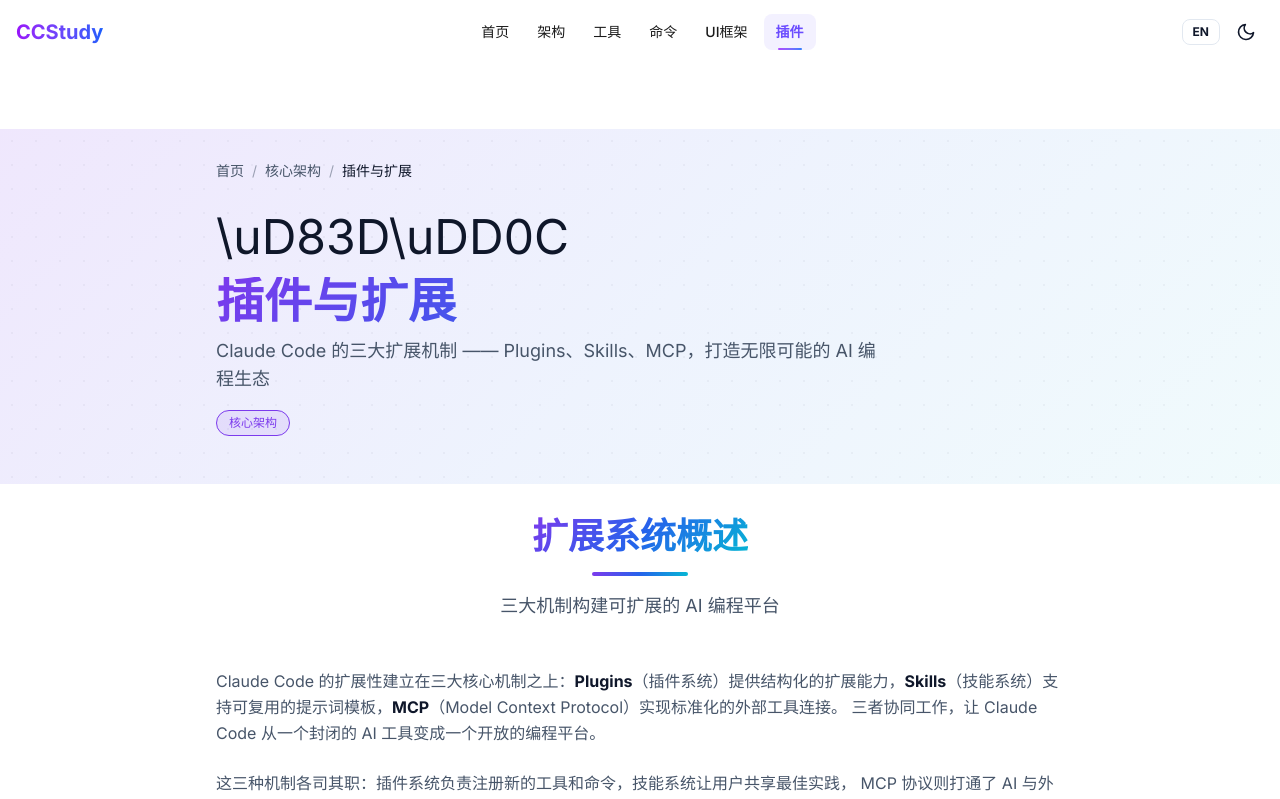
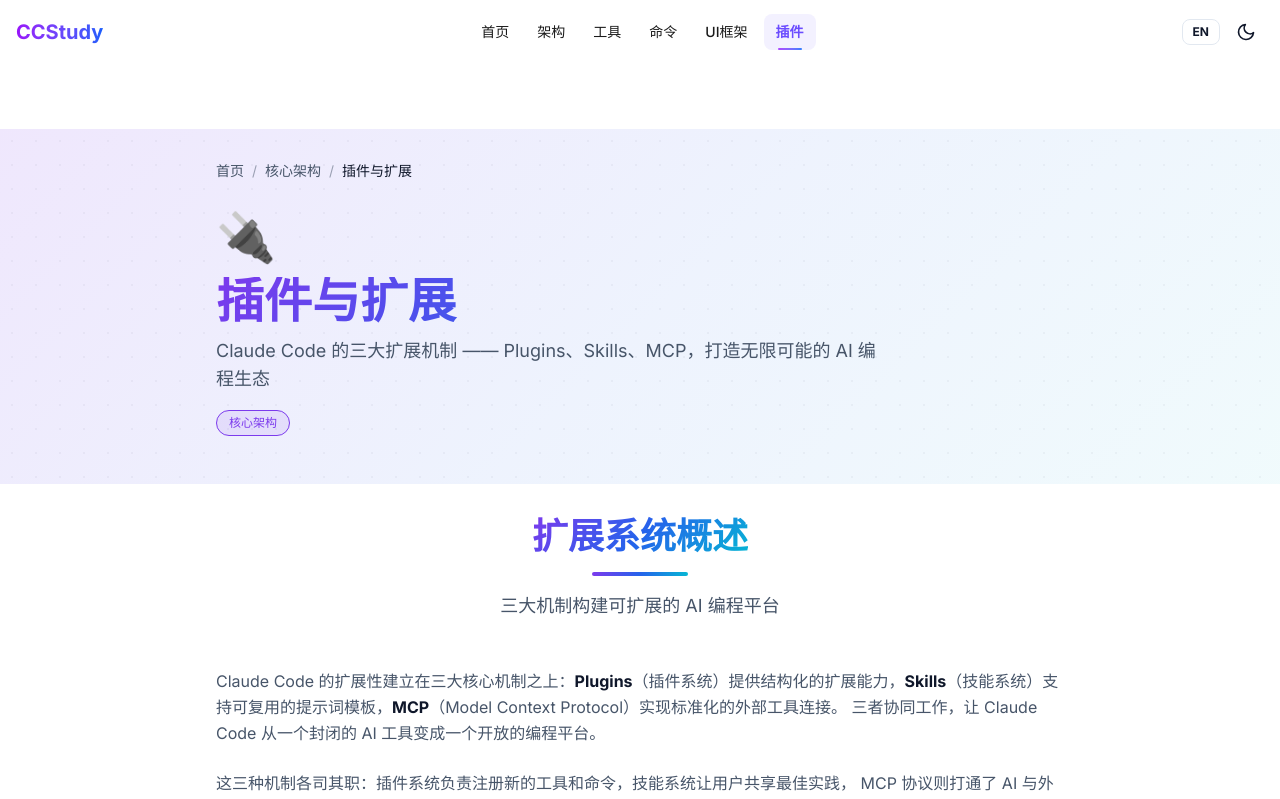
Before and after one commit to newtontech/ccstudy-top, a Next.js app: page /plugins in a window 1280 px wide. Shown: the top 799 px of the page. Built offline with nearby package versions, Linux system fonts and the light colour scheme.

Commit message:
fix: replace unicode escape with actual emoji on plugins page (Fixes #41) (#42)
Co-authored-by: OpenClaw Bot <bot@openclaw.dev>

```diff
--- a/src/app/plugins/page.tsx
+++ b/src/app/plugins/page.tsx
@@ -42,7 +42,7 @@
     <ModuleLayout
       title="插件与扩展"
       subtitle="Claude Code 的三大扩展机制 —— Plugins、Skills、MCP，打造无限可能的 AI 编程生态"
-      icon="\uD83D\uDD0C"
+      icon="🔌"
       category="核心架构"
       relatedModules={relatedModules}
     >
```
